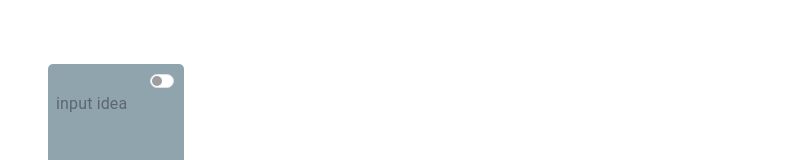
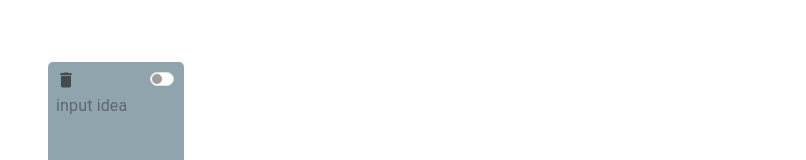
Before and after one commit to YusukeSato14/draggable-test, a React (Create React App) app in the folder app/: page / in a window 1280 px wide. Shown: the part 276-436 px from the top of the page, without its empty margins (474-1280 px from the left). Built offline with nearby package versions, Linux system fonts and the light colour scheme.

Commit message:
deleteアイコン追加

```diff
--- a/app/src/assets/App.css
+++ b/app/src/assets/App.css
@@ -47,7 +47,7 @@
   cursor: move;
 }
 
-.button {
+.add-button {
   float: right;
   margin:15px;
   border: 2px dashed #F7DC6F;
@@ -57,6 +57,11 @@
   width: 70px;
 }
 
+.delete-button {
+  padding: 0 !important;
+  float:left;
+}
+
 .center {
   height: 100%;
   display: flex;
--- a/app/src/components/CardList.tsx
+++ b/app/src/components/CardList.tsx
@@ -1,4 +1,5 @@
-import { createStyles, InputBase, Switch, Theme, withStyles } from '@material-ui/core';
+import { createStyles, IconButton, InputBase, Switch, Theme, withStyles } from '@material-ui/core';
+import DeleteIcon from '@material-ui/icons/Delete';
 import { ChangeEvent } from 'react';
 import Draggable, { DraggableData, DraggableEvent } from 'react-draggable';
 
@@ -132,6 +133,9 @@ const CardList = ({ cards, setCards }: Props) => {
       {cards.map(card => (
         <Draggable bounds="body" onDrag={handleDrag(card.id)} key={card.id}>
           <div key={card.id} className="paper" style={card.style}>
+            <IconButton aria-label="delete" className="delete-button">
+              <DeleteIcon fontSize="small" />
+            </IconButton>
             <AntSwitch
               checked={card.isFixedColor}
               onChange={toggleFixedColor(card.id)}
--- a/app/src/pages/App.tsx
+++ b/app/src/pages/App.tsx
@@ -24,7 +24,7 @@ function App() {
   };
   return (
     <div className="App">
-      <button className="button" onClick={addCard}>add</button>
+      <button className="add-button" onClick={addCard}>add</button>
       <CardList cards={cards} setCards={setCards} />
     </div>
   );
```
